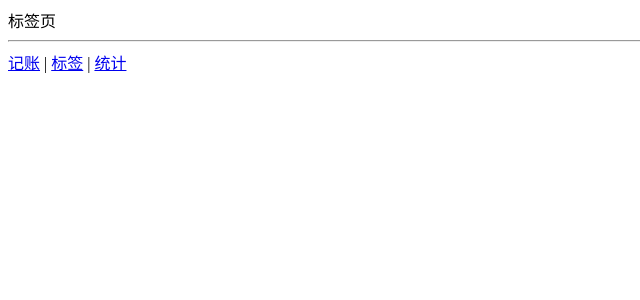
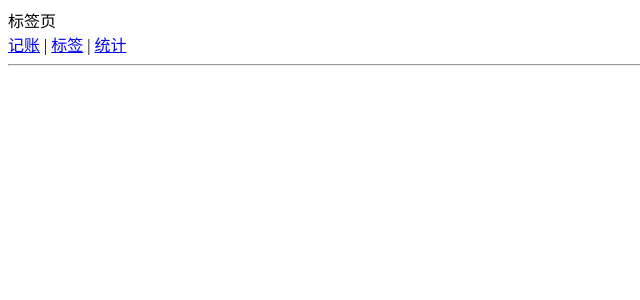
Before and after one commit to Guang-Yu6/tally-5, a Vue app: page /#/labels in a window 1280 px wide. Shown: the top 300 px of the page, without its empty margins (0-640 px from the left). Built offline with nearby package versions, Linux system fonts and the light colour scheme.

Commit message:
引入全局组件 Nav/

```diff
--- a/src/App.vue
+++ b/src/App.vue
@@ -2,13 +2,6 @@
   <div>
     <router-view/>
     <hr/>
-    <div>
-      <router-link to="/money" >记账</router-link>
-      |
-        <router-link to="labels" >标签</router-link>
-      |
-          <router-link to="statistics" >统计</router-link>
-    </div>
   </div>
 </template>
 
--- /dev/null
+++ b/src/components/Nav.vue
@@ -0,0 +1,21 @@
+<template>
+<div>
+  <div>
+    <router-link to="/money" >记账</router-link>
+    |
+    <router-link to="labels" >标签</router-link>
+    |
+    <router-link to="statistics" >统计</router-link>
+  </div>
+</div>
+</template>
+
+<script lang="ts">
+export default {
+name: "Nav"
+}
+</script>
+
+<style lang="scss" scoped>
+
+</style>
--- a/src/main.ts
+++ b/src/main.ts
@@ -3,8 +3,11 @@
 import './registerServiceWorker'
 import router from './router'
 import store from './store'
+import Nav from '@/components/Nav.vue';
 
 Vue.config.productionTip = false
+
+Vue.component('Nav',Nav)
 
 new Vue({
   router:router,
--- a/src/views/Labels.vue
+++ b/src/views/Labels.vue
@@ -1,11 +1,13 @@
 <template>
-<div>标签页</div>
+<div>标签页
+<Nav/>
+</div>
 </template>
 
 <script lang="ts">
 export default {
-name: "Labels"
-}
+name: "Labels",
+};
 </script>
 
 <style lang="scss" scoped>
--- a/src/views/Money.vue
+++ b/src/views/Money.vue
@@ -1,10 +1,12 @@
 <template>
-<div>主页</div>
+<div>主页
+<Nav/>
+</div>
 </template>
 
 <script lang="ts">
 export default {
-name: "Money"
+name: "Money",
 }
 </script>
 
--- a/src/views/Statistics.vue
+++ b/src/views/Statistics.vue
@@ -1,10 +1,12 @@
 <template>
-<div>统计</div>
+<div>统计
+<Nav/>
+</div>
 </template>
 
 <script lang="ts">
 export default {
-name: "Statistics"
+name: "Statistics",
 }
 </script>
 
```
